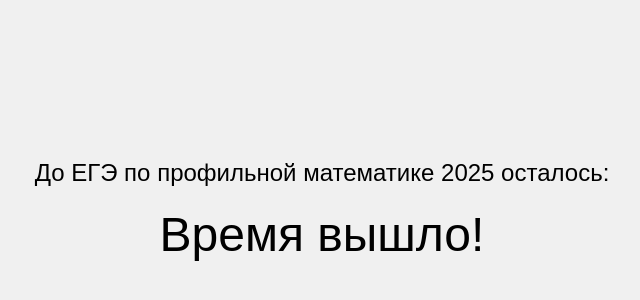
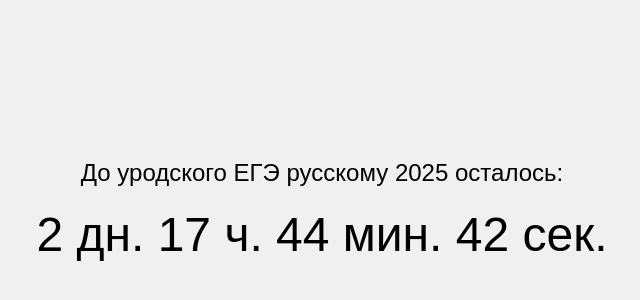
Before and after one commit to munstr001/time, a plain HTML site: page index.html in a window 1280 px wide. Shown: the part 198-498 px from the top of the page, without its empty margins (318-958 px from the left). Drawn offline with Linux system fonts and the light colour scheme.

Commit message:
Update index.html

```diff
--- a/index.html
+++ b/index.html
@@ -3,7 +3,7 @@
 <head>
     <meta charset="UTF-8">
     <meta name="viewport" content="width=device-width, initial-scale=1.0">
-    <title>Таймер до ЕГЭ по профилю 2025</title>
+    <title>Таймер до ЕГЭ по русскому 2025</title>
     <style>
         body {
             display: flex;
@@ -24,11 +24,11 @@
     </style>
 </head>
 <body>
-    <div id="header">До ЕГЭ по профильной математике 2025 осталось:</div> <!-- Текст над таймером -->
+    <div id="header">До уродского ЕГЭ русскому 2025 осталось:</div> <!-- Текст над таймером -->
     <div id="timer">Загрузка...</div>
     <script>
         // Установка конечной даты
-        const endDate = new Date('2025-05-27T05:00:00Z'); // 27 мая 2025 года, 10:00 по московскому времени (UTC+3)
+        const endDate = new Date('2025-05-30T05:00:00Z'); // 27 мая 2025 года, 10:00 по московскому времени (UTC+3)
 
         function updateTimer() {
             const now = new Date(); // Текущее время
```
